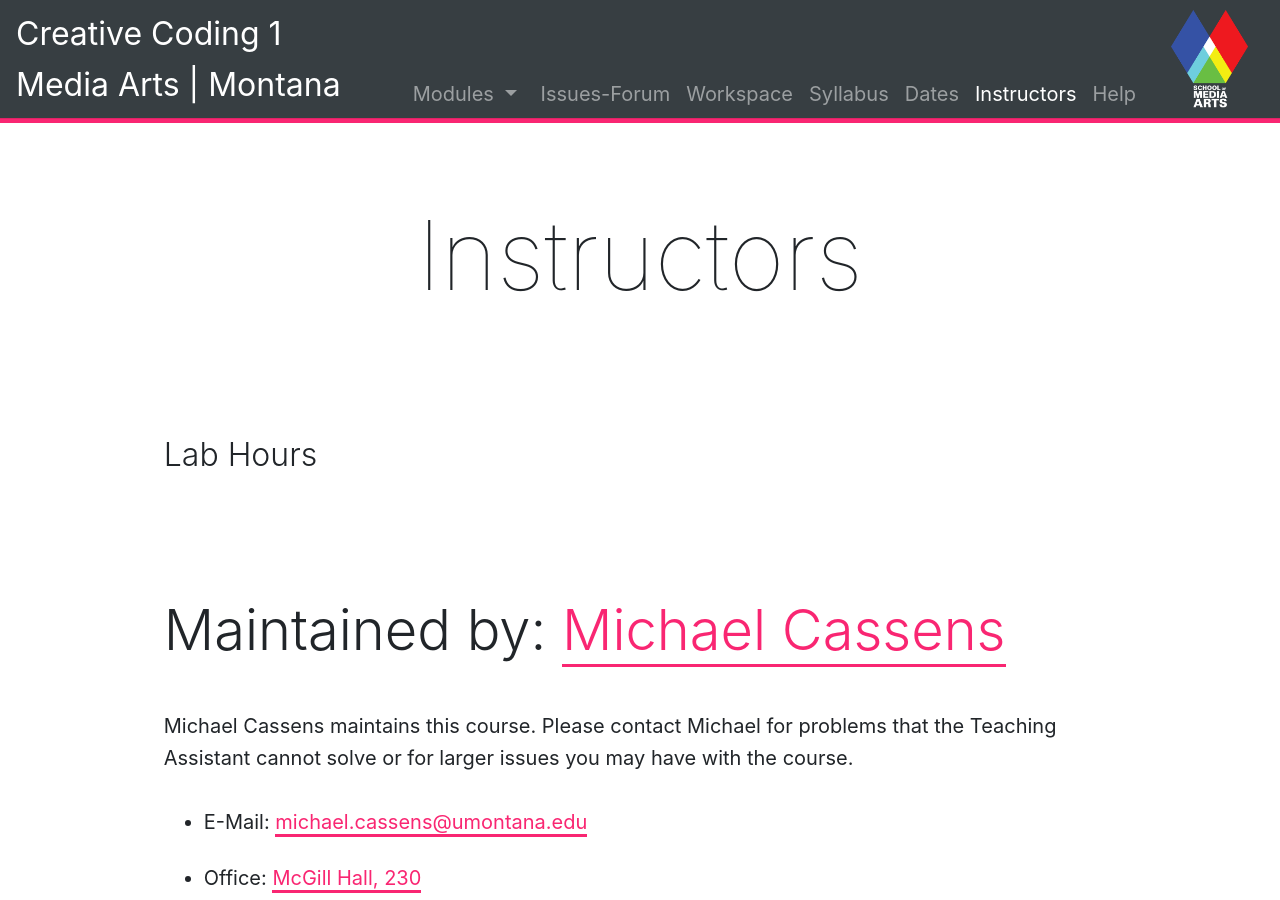
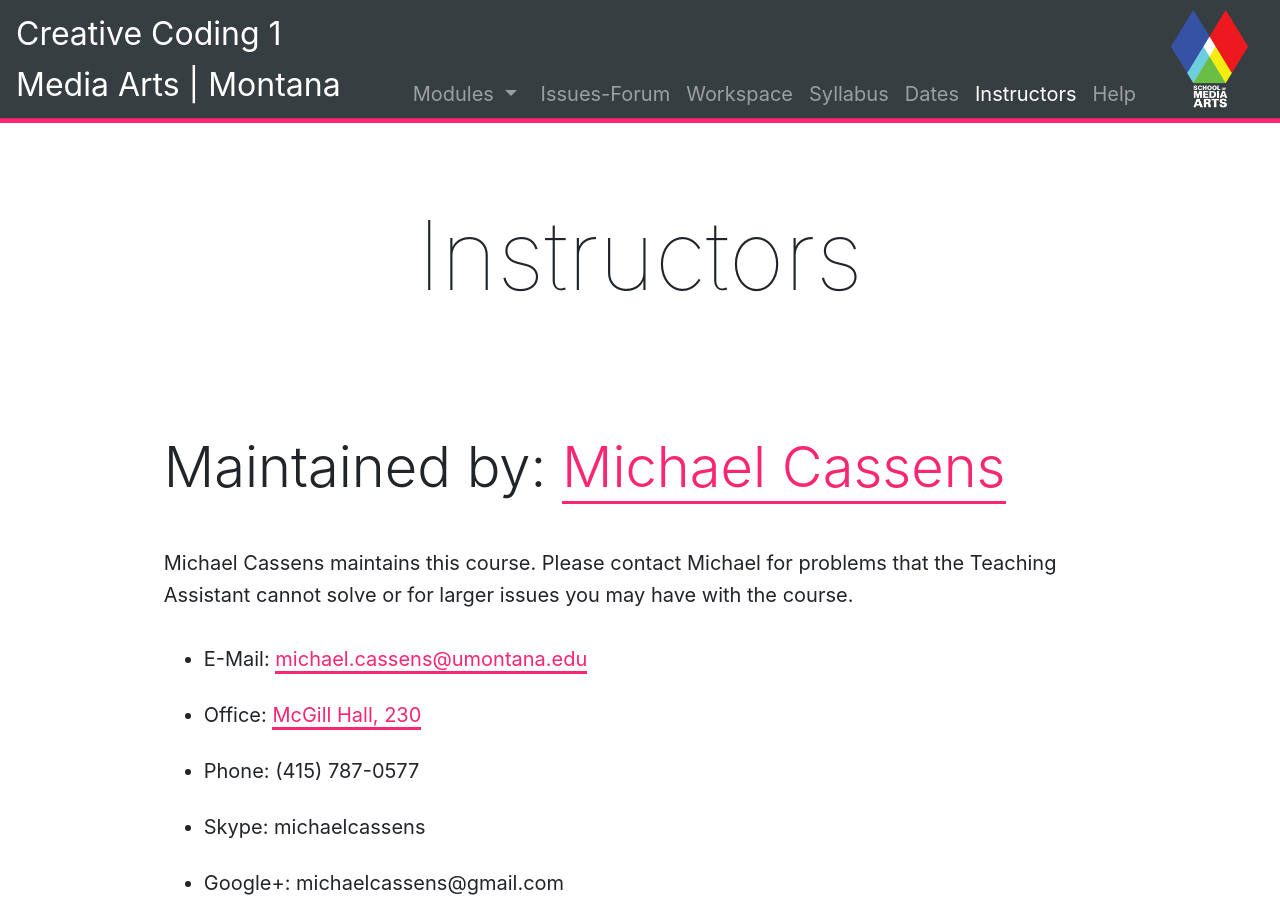
Before and after one commit to Montana-Media-Arts/creative-coding-1-Fall2019, a Jekyll site: the page built from modules/instructors/_posts/2017-01-01-instructors.md, in a window 1280 px wide and 900 px high. Built offline with Jekyll 4.4.1, drawn with Linux system fonts in a browser that asks for light colours; nearby versions of some CDN libraries.

Commit message:
Update 2017-01-01-instructors.md

```diff
--- a/modules/instructors/_posts/2017-01-01-instructors.md
+++ b/modules/instructors/_posts/2017-01-01-instructors.md
@@ -5,7 +5,6 @@ permalink: /:title/
 
 # Instructors
 
-#### Lab Hours
 
 ## Maintained by: [Michael Cassens](https://michaelcassens.github.io/teaching)
 
```
